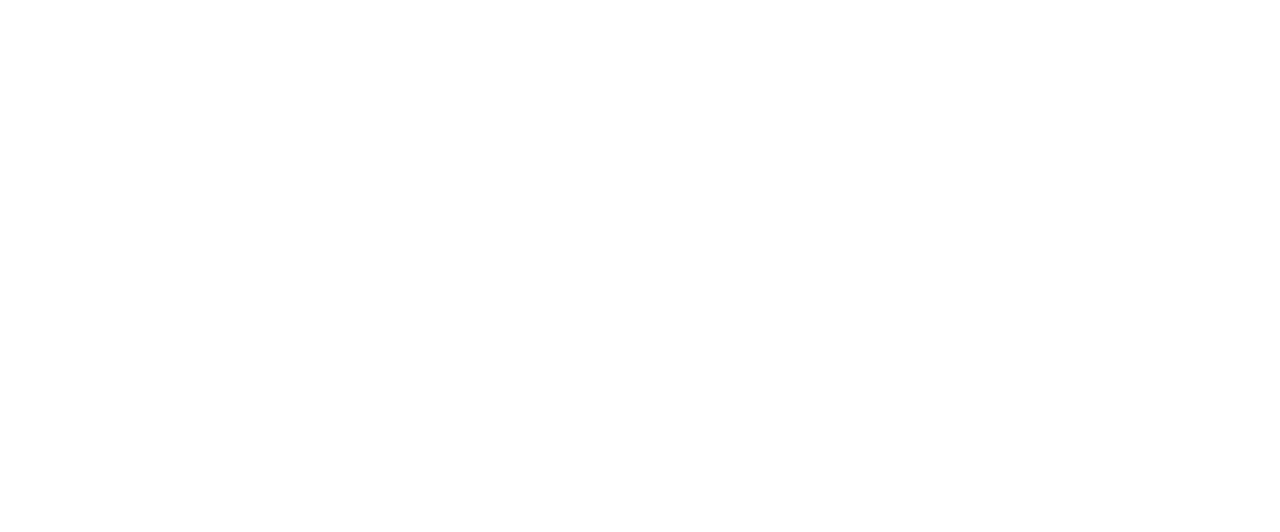
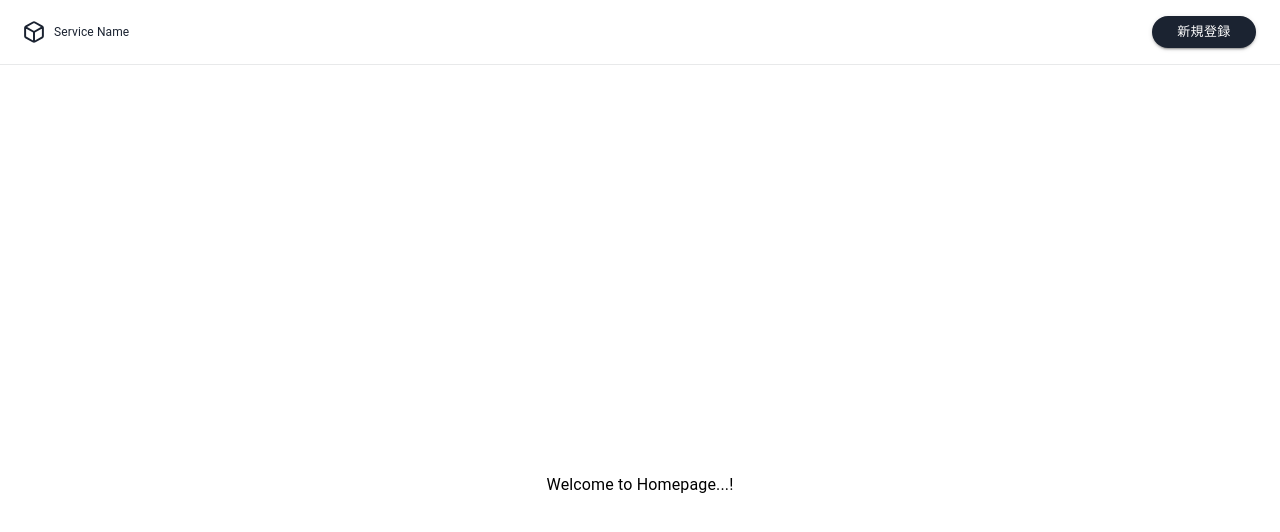
Before and after one commit to aswanthk-jiitak/react-components, a React app: page /home in a window 1280 px wide. Before the commit this address had no page. Shown: the top 532 px of the page. Built offline with nearby package versions, Linux system fonts and the light colour scheme.

Commit message:
final changes

```diff
--- a/src/App.js
+++ b/src/App.js
@@ -16,6 +16,8 @@ const RegistrationPage = lazy(() => import('./pages/registration'));
 const AccountInformationPage = lazy(() => import('./pages/accountInformation'));
 const OTPPage = lazy(() => import('./pages/otp-verification'));
 const SplashScreenPage = lazy(() => import('./pages/splashscreen'));
+const HomePage = lazy(() => import('./pages/home'));
+
 
 
 const App = () => {
@@ -34,6 +36,7 @@ const App = () => {
           <Route path="/registration" element={<RegistrationPage />} />
           <Route path="/account-information" element={<AccountInformationPage />} />
           <Route path="/otp-verification" element={<OTPPage />} />
+          <Route path="/home" element={<HomePage />} />
           {/* <Route path="/splash-screen" element={<SplashScreenPage />} /> */}
         </Routes>
       </Suspense>
--- /dev/null
+++ b/src/pages/home/index.js
@@ -0,0 +1,39 @@
+import React, { useState } from 'react';
+import MainLayout from "../../layout/mailLayout";
+import { Box, Stack, Typography } from "@mui/material";
+import ButtonComponents from "../../components/buttonComponents";
+import TextFieldComponent from "../../components/textBoxComponents";
+import { apiAuth } from '../../utils/http';
+import { useNavigate } from 'react-router-dom';
+
+const HomePage = () => {
+
+    return (
+        <MainLayout>
+            <div className="App">
+                <header className="App-header">
+                    <Box
+                        sx={{
+                            display: 'flex',
+                            flexDirection: 'column',
+                            alignItems: 'center',
+                            gap: '16px',
+                            width: '449px',
+                            height: '376px',
+                            margin: '0 auto',
+                            padding: '24px',
+                            // border: '0.5px solid #ddd',
+                            justifyContent: 'center',
+                            // mt:'5%'
+                        }}>
+                            <Typography color='black'>Welcome to Homepage...!</Typography>
+
+                    </Box>
+
+                </header>
+            </div>
+        </MainLayout>
+    );
+}
+
+export default HomePage;
--- a/src/pages/login/index.js
+++ b/src/pages/login/index.js
@@ -45,7 +45,7 @@ const LoginPage = () => {
                     "password": password
               })
               .then((res) => {
-                navigate("/");
+                navigate("/home");
               })
               .catch((err) => {
                 if (err.response && err.response.data) {
@@ -88,7 +88,7 @@ const LoginPage = () => {
                         <Stack direction="column" spacing={1}>
                             <Stack direction="row" spacing={25}>
                                 <Typography color='#666C75' fontSize={'12px'} textAlign={'left'}>パスワード</Typography>
-                                <Typography color='#666C75' fontSize={'12px'} textAlign={'left'} sx={{ textDecoration: 'underline' }} >パスワードを忘れた</Typography>
+                                <Typography color='#666C75' fontSize={'12px'} textAlign={'left'} sx={{ textDecoration: 'underline', cursor:"pointer" }} onClick={() => navigate('/reset')}>パスワードを忘れた</Typography>
                             </Stack>
                             <TextFieldComponent sx={{ width: '385px', height: '44px', borderRadius: '2px' }} type='password' onChange={handlePasswordChange}/>
                         </Stack>
```
